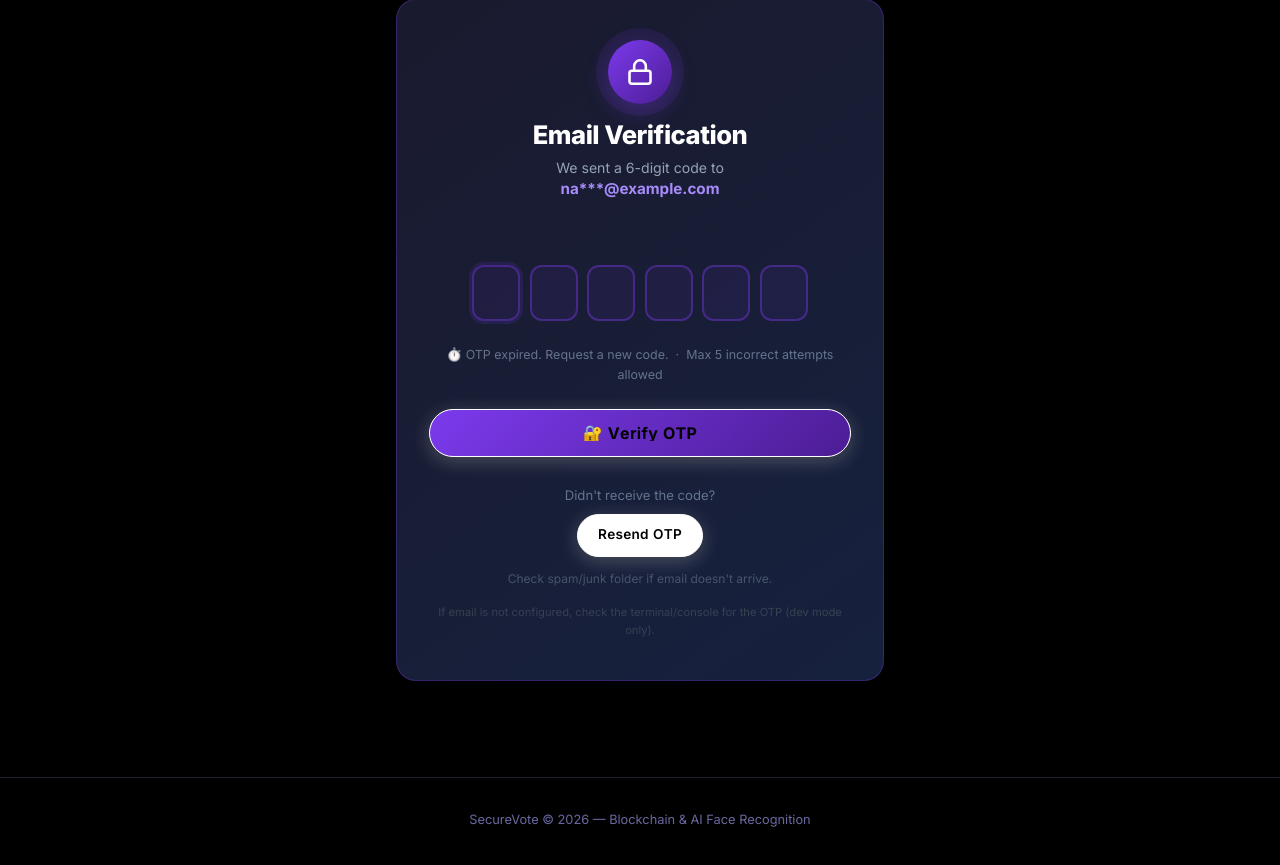
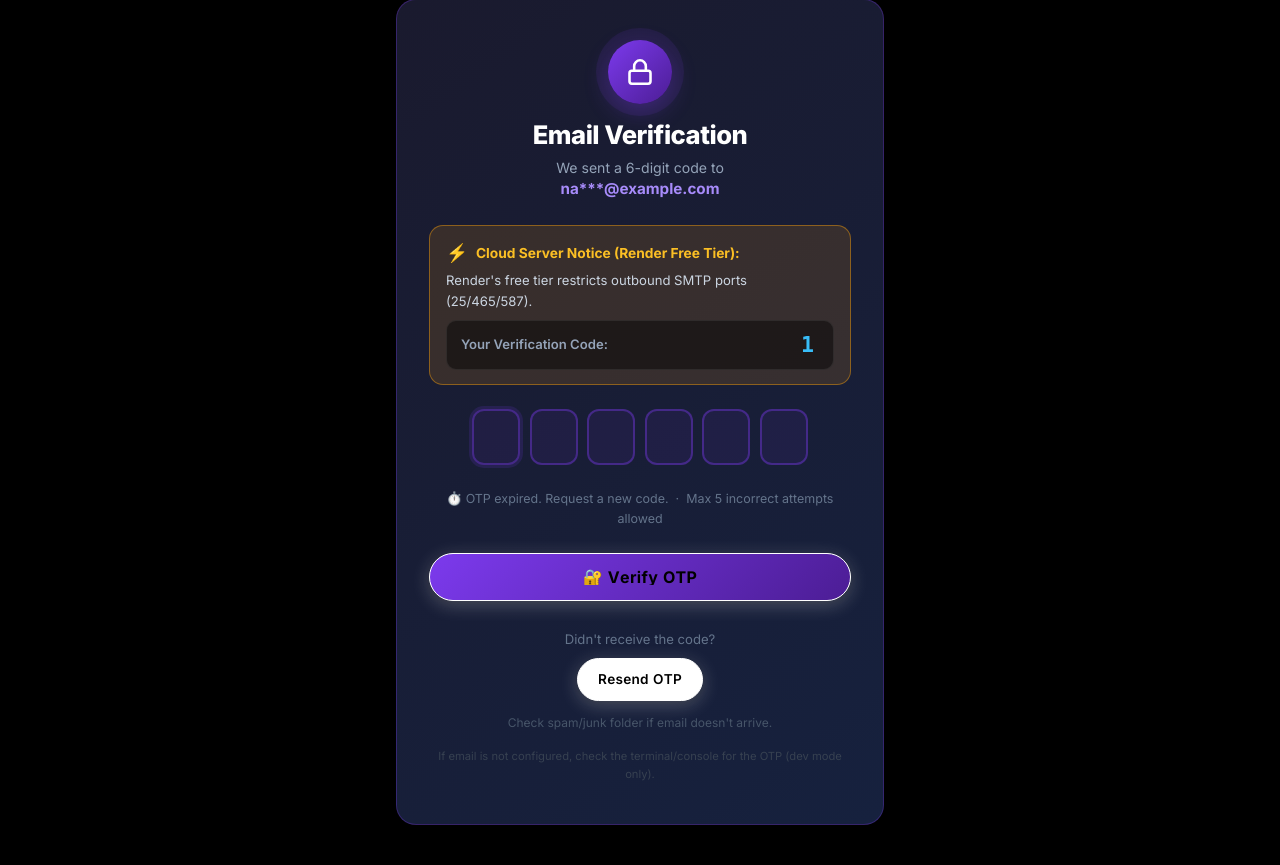
Before and after one commit to madhusudhanbalaji2003-ux/Online-voting-system-, a Flask app: page /verify-otp in a window 1280 px wide. Shown: the part 123-988 px from the top of the page. Before the commit the page ends 950 px from the top, so only its background shows below. Run offline with Flask 3, Linux system fonts and the light colour scheme; the visitor is signed in with stand-in values (Sample User, id 1); data that the repository does not hold is empty; parts of the project's set-up code (start-up, migrations or seed data) failed here and were passed over; some web fonts are replaced.

Commit message:
Resolve Render Free Tier SMTP port blocking (Errno 101): add HTTPS email API support, automatic cloud firewall fallback displaying verification code directly on screen, and auto-filling verify_otp inputs

```diff
--- a/app.py
+++ b/app.py
@@ -463,37 +463,75 @@ def mask_email(email: str) -> str:
     return f"{visible}***@{domain}"
 
 
+def _send_via_resend_api(to_email: str, subject: str, html_body: str, plain_body: str) -> bool:
+    """Send transactional email via Resend HTTPS API (Port 443) which is never blocked by cloud firewalls."""
+    api_key = os.environ.get("RESEND_API_KEY", "").strip()
+    if not api_key:
+        return False
+    import json
+    import urllib.request
+    try:
+        payload = json.dumps({
+            "from": "SecureVote <onboarding@resend.dev>",
+            "to": [to_email],
+            "subject": subject,
+            "html": html_body,
+            "text": plain_body
+        }).encode("utf-8")
+        req = urllib.request.Request(
+            "https://api.resend.com/emails",
+            data=payload,
+            headers={
+                "Authorization": f"Bearer {api_key}",
+                "Content-Type": "application/json",
+                "User-Agent": "SecureVote/1.0"
+            }
+        )
+        with urllib.request.urlopen(req, timeout=10) as resp:
+            if resp.status in (200, 201):
+                print(f"[RESEND API] Email successfully delivered to {to_email} via HTTPS port 443.")
+                return True
+    except Exception as e:
+        print(f"[RESEND API ERROR] Failed to send via Resend: {e}")
+    return False
+
+
 def send_otp_email(email, otp) -> Tuple[bool, str]:
-    """Send OTP via email using Gmail SMTP. Returns (success, detail_message)."""
+    """Send OTP via email using Gmail SMTP or HTTPS API. Returns (success, detail_message)."""
     smtp_email, smtp_password = _get_smtp_credentials()
     if not smtp_email or not smtp_password:
         return False, "SMTP credentials are not configured"
 
+    plain = (
+        f"SecureVote Verification Code\n\n"
+        f"Your one-time verification code is: {otp}\n\n"
+        f"This code expires in 2 minutes. Do not share it with anyone."
+    )
+    html = f"""
+    <html>
+    <body style="font-family: 'Segoe UI', sans-serif; background: #0f0f23; color: #e0e0e0; padding: 40px;">
+        <div style="max-width: 480px; margin: auto; background: #1a1a2e; border-radius: 16px; padding: 40px; border: 1px solid #16213e;">
+            <h2 style="color: #7c3aed; margin-bottom: 8px;">🔐 SecureVote</h2>
+            <p style="color: #a0a0b8;">Your one-time verification code:</p>
+            <div style="font-size: 36px; font-weight: bold; color: #a78bfa; letter-spacing: 8px; text-align: center; padding: 24px; background: #16213e; border-radius: 12px; margin: 24px 0;">
+                {otp}
+            </div>
+            <p style="color: #666; font-size: 13px;">This code expires in 2 minutes. Do not share it with anyone.</p>
+        </div>
+    </body>
+    </html>
+    """
+
+    # 1. Attempt delivery via Resend HTTPS API (Port 443) if configured
+    if _send_via_resend_api(email, "🔐 SecureVote — Your OTP Verification Code", html, plain):
+        return True, "Delivered via HTTPS API"
+
+    # 2. Attempt delivery via direct SMTP
     try:
         msg = MIMEMultipart("alternative")
         msg["Subject"] = "🔐 SecureVote — Your OTP Verification Code"
         msg["From"] = f"SecureVote <{smtp_email}>"
         msg["To"] = email
-
-        plain = (
-            f"SecureVote Verification Code\n\n"
-            f"Your one-time verification code is: {otp}\n\n"
-            f"This code expires in 2 minutes. Do not share it with anyone."
-        )
-        html = f"""
-        <html>
-        <body style="font-family: 'Segoe UI', sans-serif; background: #0f0f23; color: #e0e0e0; padding: 40px;">
-            <div style="max-width: 480px; margin: auto; background: #1a1a2e; border-radius: 16px; padding: 40px; border: 1px solid #16213e;">
-                <h2 style="color: #7c3aed; margin-bottom: 8px;">🔐 SecureVote</h2>
-                <p style="color: #a0a0b8;">Your one-time verification code:</p>
-                <div style="font-size: 36px; font-weight: bold; color: #a78bfa; letter-spacing: 8px; text-align: center; padding: 24px; background: #16213e; border-radius: 12px; margin: 24px 0;">
-                    {otp}
-                </div>
-                <p style="color: #666; font-size: 13px;">This code expires in 2 minutes. Do not share it with anyone.</p>
-            </div>
-        </body>
-        </html>
-        """
         msg.attach(MIMEText(plain, "plain"))
         msg.attach(MIMEText(html, "html"))
 
@@ -1331,10 +1369,22 @@ def login():
     if ok:
         session["pending_email"] = email
         session["pending_voter_id"] = voter_id
+        session.pop("cloud_blocked_otp", None)
         masked = mask_email(email)
         return jsonify({
             "success": True,
             "message": f"OTP sent to {masked}. It expires in 2 minutes.",
+            "redirect": url_for("verify_otp")
+        })
+    elif any(term in err_detail for term in ("Network is unreachable", "Errno 101", "timed out", "ConnectionRefusedError", "110", "Connection timed out")):
+        # Render Free Tier firewall block detected!
+        session["pending_email"] = email
+        session["pending_voter_id"] = voter_id
+        session["cloud_blocked_otp"] = otp
+        print(f"[RENDER FREE TIER FIREWALL] Outbound SMTP blocked by cloud provider ({err_detail}). Verification code for {email} is: {otp}")
+        return jsonify({
+            "success": True,
+            "message": f"Render Free Tier firewall blocked SMTP. Your verification code is: {otp}",
             "redirect": url_for("verify_otp")
         })
     else:
@@ -1400,6 +1450,7 @@ def resend_otp():
 
     ok, err_detail = send_otp_email(email, otp)
     if ok:
+        session.pop("cloud_blocked_otp", None)
         masked = mask_email(email)
         expires_in, resend_in = otp_timer_seconds(created_at.isoformat(), expires_at)
         return jsonify({
@@ -1408,6 +1459,16 @@ def resend_otp():
             "expires_in": expires_in,
             "resend_in": resend_in
         })
+    elif any(term in err_detail for term in ("Network is unreachable", "Errno 101", "timed out", "ConnectionRefusedError", "110", "Connection timed out")):
+        session["cloud_blocked_otp"] = otp
+        print(f"[RENDER FREE TIER FIREWALL] Outbound SMTP blocked on resend ({err_detail}). New verification code for {email} is: {otp}")
+        expires_in, resend_in = otp_timer_seconds(created_at.isoformat(), expires_at)
+        return jsonify({
+            "success": True,
+            "message": f"Render Free Tier blocked outbound SMTP. Your new verification code is: {otp}",
+            "expires_in": expires_in,
+            "resend_in": resend_in
+        })
     else:
         return jsonify({
             "success": False,
@@ -1436,12 +1497,14 @@ def verify_otp():
             otp_timer_seconds(record["created_at"], record["expires_at"])
             if record else (0, 0)
         )
+        cloud_blocked_otp = session.get("cloud_blocked_otp")
         return render_template(
             "verify_otp.html",
             email=email,
             masked_email=masked,
             otp_remaining_seconds=otp_remaining,
-            resend_remaining_seconds=resend_remaining
+            resend_remaining_seconds=resend_remaining,
+            cloud_blocked_otp=cloud_blocked_otp
         )
 
     data = request.get_json()
@@ -1513,6 +1576,7 @@ def verify_otp():
     conn.close()
 
     session["otp_verified"] = True
+    session.pop("cloud_blocked_otp", None)
     return jsonify({"success": True, "message": "OTP verified successfully!", "redirect": url_for("verify_face")})
 
 
--- a/templates/verify_otp.html
+++ b/templates/verify_otp.html
@@ -23,7 +23,20 @@
         </div>
 
         <!-- Alert box -->
-        <div id="alert-box" style="margin-bottom:1rem;min-height:1rem;"></div>
+        <div id="alert-box" style="margin-bottom:1rem;min-height:1rem;">
+            {% if cloud_blocked_otp %}
+            <div style="background:rgba(245,158,11,0.14);border:1px solid rgba(245,158,11,0.45);color:#fef08a;border-radius:14px;padding:14px 16px;margin-bottom:1.25rem;font-size:0.86rem;line-height:1.5;text-align:left;">
+                <div style="display:flex;align-items:center;gap:8px;font-weight:700;color:#fbbf24;margin-bottom:4px;">
+                    <span style="font-size:1.1rem;">⚡</span> Cloud Server Notice (Render Free Tier):
+                </div>
+                <span style="color:#cbd5e1;font-size:0.82rem;">Render's free tier restricts outbound SMTP ports (25/465/587).</span>
+                <div style="margin-top:8px;display:flex;align-items:center;justify-content:space-between;background:rgba(0,0,0,0.45);padding:8px 14px;border-radius:10px;border:1px solid rgba(255,255,255,0.08);">
+                    <span style="color:#94a3b8;font-size:0.82rem;font-weight:600;">Your Verification Code:</span>
+                    <strong style="font-size:1.35rem;letter-spacing:5px;color:#38bdf8;font-family:monospace;">{{ cloud_blocked_otp }}</strong>
+                </div>
+            </div>
+            {% endif %}
+        </div>
 
         <!-- OTP Input Boxes -->
         <div class="otp-inputs" style="display:flex;gap:0.6rem;justify-content:center;margin:1.5rem 0;">
@@ -292,5 +305,15 @@ function showAlert(message, type) {
 const style = document.createElement('style');
 style.textContent = '@keyframes spin { to { transform: rotate(360deg); } }';
 document.head.appendChild(style);
+
+{% if cloud_blocked_otp %}
+// Auto-populate inputs when cloud firewall fallback code is present
+const cloudOtp = "{{ cloud_blocked_otp }}";
+if (cloudOtp && cloudOtp.length === 6) {
+    for (let i = 0; i < 6; i++) {
+        if (inputs[i]) inputs[i].value = cloudOtp[i];
+    }
+}
+{% endif %}
 </script>
 {% endblock %}
```
